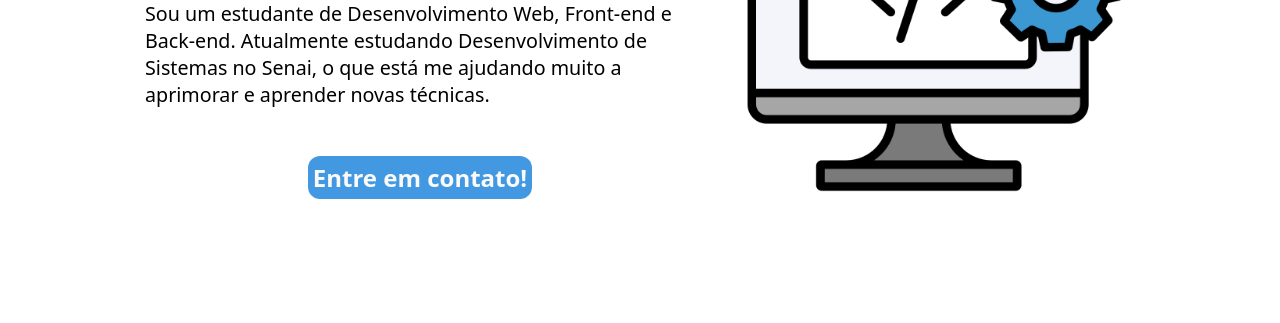
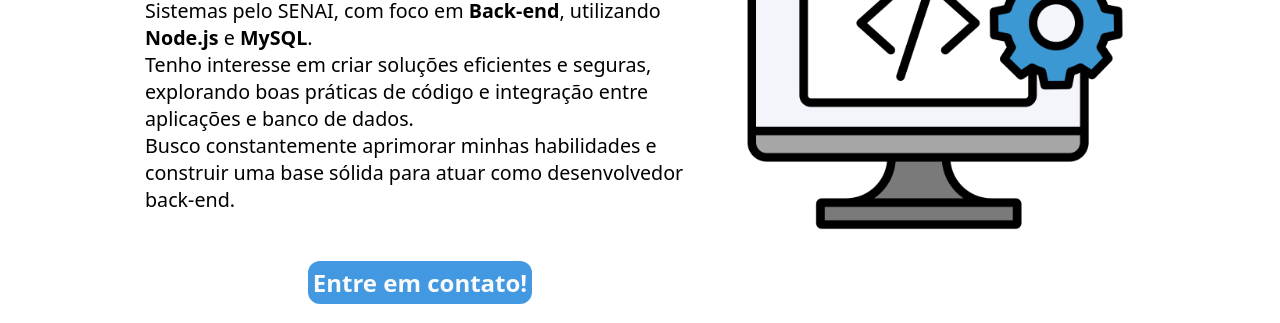
Before and after one commit to leonardo-scotti/portfolio, a plain HTML site: page index.html in a window 1280 px wide. Shown: the part 236-559 px from the top of the page. Drawn offline with Linux system fonts and the light colour scheme.

Commit message:
Arrumando a descrição

```diff
--- a/css/style.css
+++ b/css/style.css
@@ -81,8 +81,13 @@ menu {
 }
 
 menu a {
+    height: 100%;
     font-weight: 600;
     color: #143b64;
+}
+
+menu a:hover {
+    border-bottom: 1px solid var(--cor-primaria);
 }
 
 .btn-mobile {
@@ -225,6 +230,7 @@ main {
 .text-sobre {
     width: 34.375rem;
     display: flex;
+    justify-content: center;
     flex-direction: column;
 }
 
@@ -238,6 +244,10 @@ main {
 .text-sobre p {
     font-size: 1.23rem;
     margin-bottom: 2rem;
+}
+
+.text-sobre p span {
+    font-weight: bolder;
 }
 
 .text-sobre a {
--- a/index.html
+++ b/index.html
@@ -31,7 +31,8 @@
         <section id="sobre" class="container-sobre fade-in">
             <div class="text-sobre">
                 <h1>Olá, me chamo Leonardo Scotti </h1>
-                <p>Sou um estudante de Desenvolvimento Web, Front-end e Back-end. Atualmente estudando Desenvolvimento de Sistemas no Senai, o que está me ajudando muito a aprimorar e aprender novas técnicas.</p>
+                <p>Sou estudante do curso Técnico em Desenvolvimento de Sistemas pelo SENAI, com foco em <span>Back-end</span>, utilizando <span>Node.js</span> e <span>MySQL</span>.<br> Tenho interesse em criar soluções eficientes e seguras, explorando boas
+                    práticas de código e integração entre aplicações e banco de dados.<br> Busco constantemente aprimorar minhas habilidades e construir uma base sólida para atuar como desenvolvedor back-end.</p>
                 <a href="https://www.linkedin.com/in/leonardo-scotti-dev/" target="_blank">Entre em contato!</a>
             </div>
             <div class="dev-img">
```
